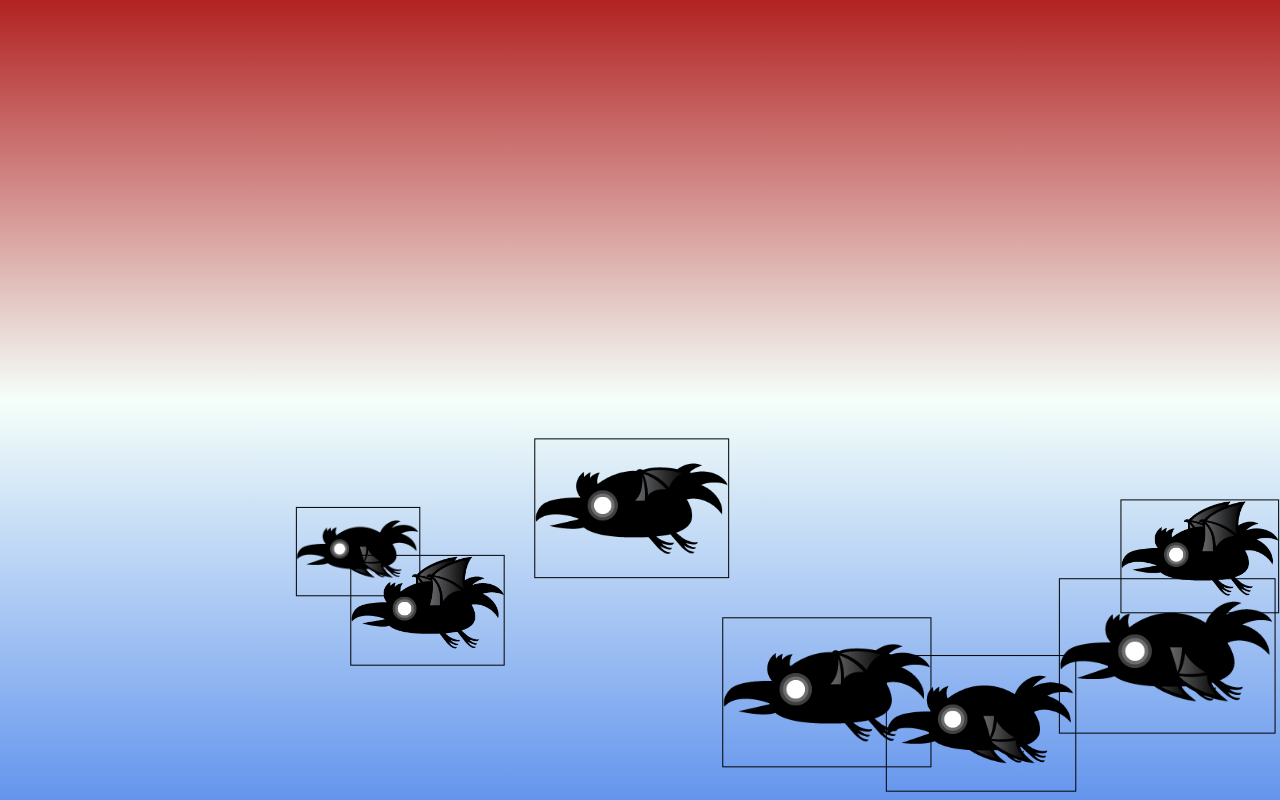
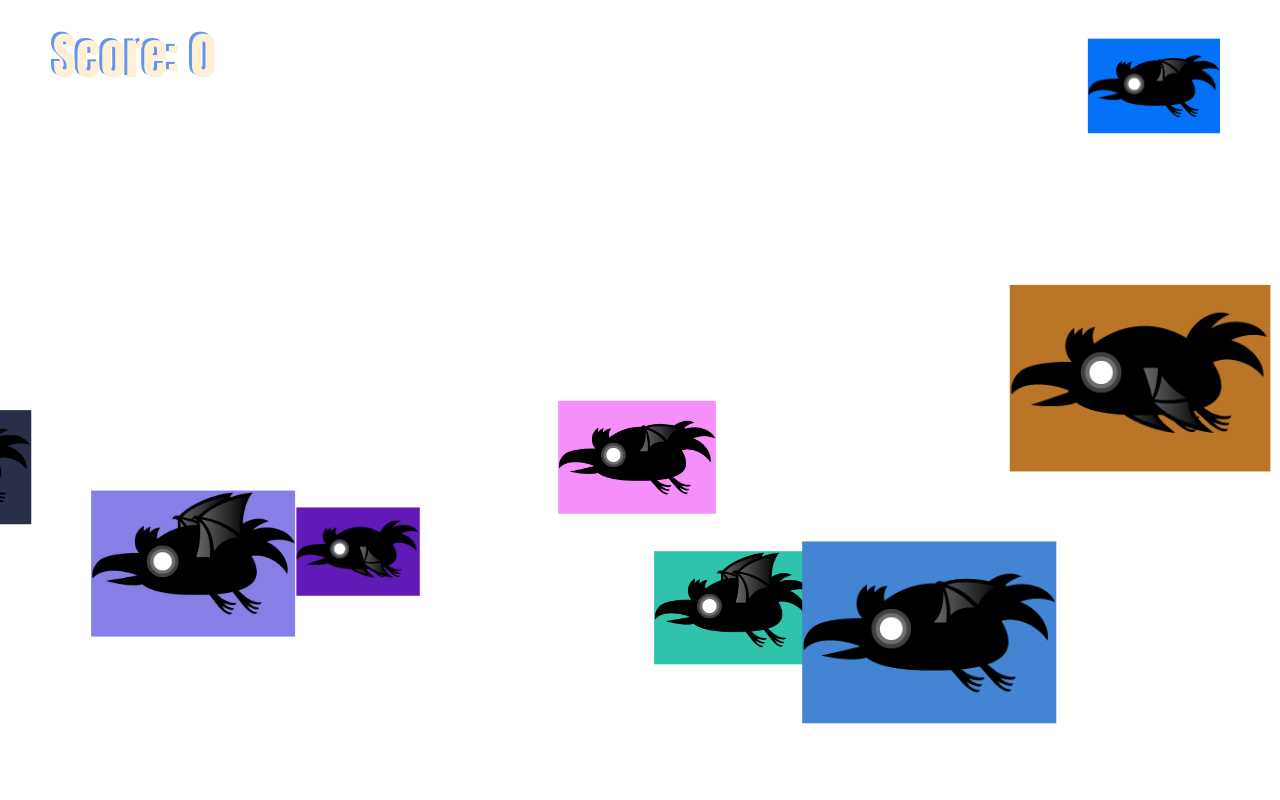
Before and after one commit to beautyTruth/reimagined-train, a plain HTML site: page index.html in a window 1280 px wide. Drawn offline with Linux system fonts and the light colour scheme.

Commit message:
complete project through the creation of rgb-assigned hit boxes

```diff
--- a/index.html
+++ b/index.html
@@ -18,6 +18,7 @@
     <link rel="stylesheet" href="style.css" />
   </head>
   <body>
+    <canvas id="shootieVonShooterson"></canvas>
     <canvas id="shootieMcShooterson"></canvas>
     <script src="script.js" async defer></script>
   </body>
--- a/script.js
+++ b/script.js
@@ -4,11 +4,16 @@ const canvas = document.querySelector("#shootieMcShooterson");
 const ctx = canvas.getContext("2d");
 canvas.width = window.innerWidth;
 canvas.height = window.innerHeight;
+const collisionCanvas = document.querySelector("#shootieVonShooterson");
+const collisionCtx = collisionCanvas.getContext("2d");
+collisionCanvas.width = window.innerWidth;
+collisionCanvas.height = window.innerHeight;
 
 let timeToNextRaven = 0;
 let ravenInterval = 500;
 let lastTime = 0;
 let score = 0;
+ctx.font = "50px Impact";
 
 let ravens = [];
 
@@ -30,6 +35,19 @@ class Raven {
     this.maxFrame = 4;
     this.timeSinceFlap = 0;
     this.flapInterval = Math.random() * 50 + 50;
+    this.randomColors = [
+      Math.floor(Math.random() * 255),
+      Math.floor(Math.random() * 255),
+      Math.floor(Math.random() * 255),
+    ];
+    this.color =
+      "rgb(" +
+      this.randomColors[0] +
+      "," +
+      this.randomColors[1] +
+      "," +
+      this.randomColors[2] +
+      ")";
   }
   update(deltatime) {
     if (this.y < 0 || this.y > canvas.height - this.height) {
@@ -46,8 +64,8 @@ class Raven {
     }
   }
   draw() {
-    ctx.fillStyle = "mintcream";
-    ctx.strokeRect(this.x, this.y, this.width, this.height);
+    ctx.fillStyle = this.color;
+    ctx.fillRect(this.x, this.y, this.width, this.height);
     ctx.drawImage(
       this.image,
       this.frame * this.spriteWidth,
@@ -65,7 +83,14 @@ class Raven {
 function drawScore() {
   ctx.fillStyle = "cornflowerblue";
   ctx.fillText("Score: " + score, 50, 75);
+  ctx.fillStyle = "papayawhip";
+  ctx.fillText("Score: " + score, 53, 77);
 }
+
+window.addEventListener("click", function (e) {
+  const detectPixelColor = ctx.getImageData(e.x, e.y, 1, 1);
+  console.log(detectPixelColor);
+});
 
 function animate(timestamp) {
   ctx.clearRect(0, 0, canvas.width, canvas.height);
@@ -76,6 +101,7 @@ function animate(timestamp) {
     ravens.push(new Raven());
     timeToNextRaven = 0;
   }
+  drawScore();
   [...ravens].forEach((taco) => taco.update(deltatime));
   [...ravens].forEach((taco) => taco.draw());
   ravens = ravens.filter((burrito) => !burrito.markedForDeath);
--- a/style.css
+++ b/style.css
@@ -13,7 +13,7 @@ html {
 }
 
 body {
-  background: linear-gradient(to bottom, firebrick, mintcream, cornflowerblue);
+  /* background: linear-gradient(to bottom, firebrick, mintcream, cornflowerblue); */
   width: 100vh;
   height: 100vh;
   overflow: hidden;
@@ -27,3 +27,7 @@ canvas {
   width: 100%;
   height: 100%;
 }
+
+/* #shootieVonShooterson {
+  background-color: aqua;
+} */
```
